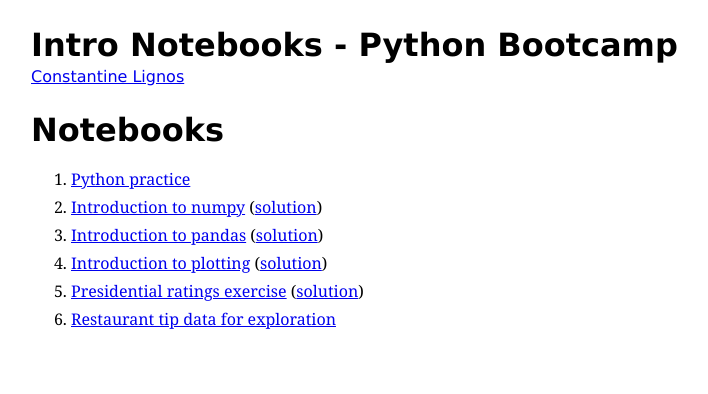
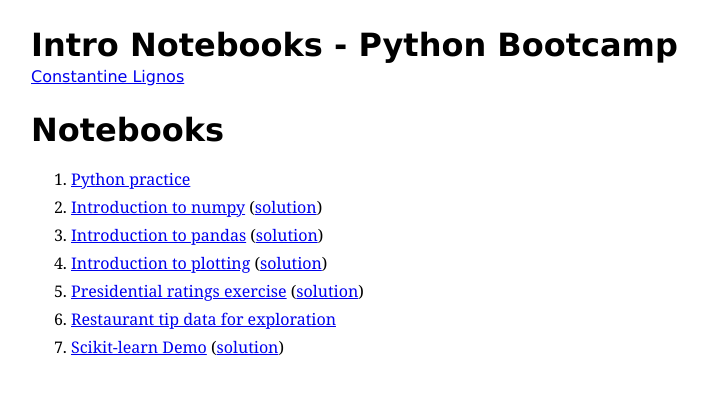
Before and after one commit to KristenZhao/constantinelignos.github.io, a Jekyll site: the page built from pybootcamp/intro-notebooks.md, in a window 1280 px wide. Shown: the top 394 px of the page, without its empty margins (109-817 px from the left). Built offline with Jekyll 4.4.1, drawn with Linux system fonts in a browser that asks for light colours; comment, search, counter and statistics services are not loaded.

Commit message:
Add scikit-learn notebook

```diff
--- a/pybootcamp/intro-notebooks.md
+++ b/pybootcamp/intro-notebooks.md
@@ -15,3 +15,4 @@
 1. [Introduction to plotting](https://github.com/ConstantineLignos/constantinelignos.github.io/blob/master/pybootcamp/notebooks/Seaborn_Demo_Stub.ipynb) ([solution](https://github.com/ConstantineLignos/constantinelignos.github.io/blob/master/pybootcamp/notebooks/Seaborn_Demo.ipynb))
 1. [Presidential ratings exercise](https://github.com/ConstantineLignos/constantinelignos.github.io/blob/master/pybootcamp/notebooks/Presidential_Ratings_Stub.ipynb) ([solution](https://github.com/ConstantineLignos/constantinelignos.github.io/blob/master/pybootcamp/notebooks/Presidential_Ratings.ipynb))
 1. [Restaurant tip data for exploration](https://github.com/ConstantineLignos/constantinelignos.github.io/blob/master/pybootcamp/notebooks/Tips_Stub.ipynb)
+1. [Scikit-learn Demo](https://github.com/ConstantineLignos/constantinelignos.github.io/blob/master/pybootcamp/notebooks/Scikit-learn_Demo_Stub.ipynb) ([solution](https://github.com/ConstantineLignos/constantinelignos.github.io/blob/master/pybootcamp/notebooks/Scikit-learn_Demo.ipynb))
```
Also changed, not shown: 2 other files.
